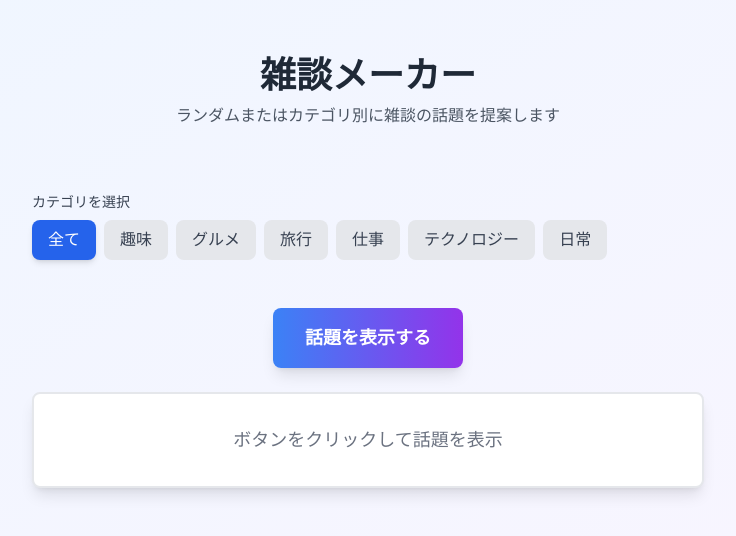
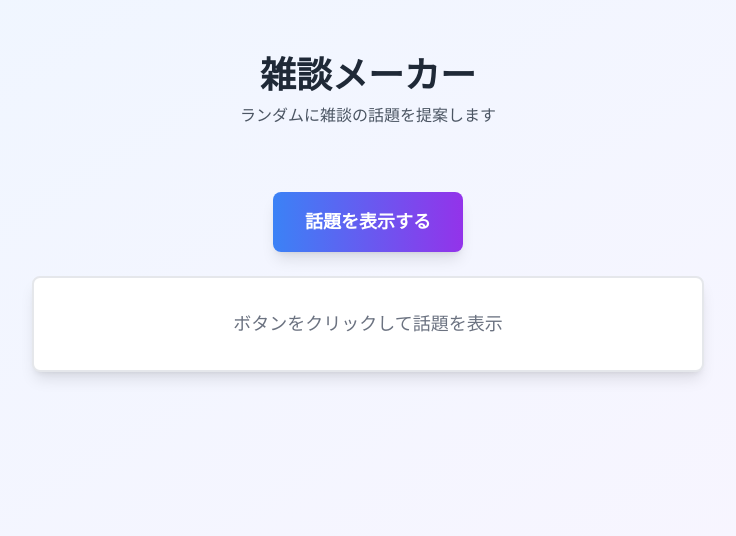
Before and after one commit to hfappmaker/small-talk-maker, a Next.js app: page / in a window 1280 px wide. Shown: the top 536 px of the page, without its empty margins (272-1008 px from the left). Built offline with nearby package versions, Linux system fonts and the light colour scheme.

Commit message:
feat: simplify topic selection and remove unused components

```diff
--- a/app/layout.tsx
+++ b/app/layout.tsx
@@ -15,14 +15,10 @@ export default function RootLayout({
   return (
     <html lang="ja">
       <head>
-        <Script
-          async
-          src="https://pagead2.googlesyndication.com/pagead/js/adsbygoogle.js?client=ca-pub-XXXXXXXXXXXXXXXX"
-          crossOrigin="anonymous"
-          strategy="afterInteractive"
-        />
+        <Script async src="https://pagead2.googlesyndication.com/pagead/js/adsbygoogle.js?client=ca-pub-3718710324489086"
+          crossOrigin="anonymous"></Script>
       </head>
-      <body className="antialiased">
+      <body className="antialiased min-h-screen flex flex-col bg-gradient-to-br from-blue-50 to-purple-50 dark:from-gray-900 dark:to-gray-800">
         {children}
       </body>
     </html>
--- a/app/page.tsx
+++ b/app/page.tsx
@@ -3,58 +3,28 @@
 import { useState } from "react";
 import Header from "@/components/Header";
 import TopicCard from "@/components/TopicCard";
-import CategoryFilter from "@/components/CategoryFilter";
 import RandomButton from "@/components/RandomButton";
-import AdSense from "@/components/AdSense";
-import { getCategories, getRandomTopic } from "@/lib/topics";
+import { getRandomTopic } from "@/lib/topics";
 import { Topic } from "@/types/topic";
 
 export default function Home() {
   const [currentTopic, setCurrentTopic] = useState<Topic | null>(null);
-  const [selectedCategory, setSelectedCategory] = useState<string>("全て");
-
-  const categories = getCategories();
 
   const handleRandomClick = () => {
     try {
-      const topic = getRandomTopic(
-        selectedCategory === "全て" ? undefined : selectedCategory
-      );
+      const topic = getRandomTopic(currentTopic?.id);
       setCurrentTopic(topic);
     } catch (error) {
       console.error("話題の取得に失敗しました:", error);
     }
   };
 
-  const handleCategoryChange = (category: string) => {
-    setSelectedCategory(category);
-    setCurrentTopic(null);
-  };
-
   return (
-    <main className="flex min-h-screen flex-col items-center p-6 bg-gradient-to-br from-blue-50 to-purple-50 dark:from-gray-900 dark:to-gray-800">
+    <main className="flex flex-col items-center p-6 flex-grow">
       <Header />
-
-      <div className="flex flex-col items-center gap-6 mt-8 w-full max-w-4xl flex-grow">
-        <CategoryFilter
-          categories={categories}
-          selectedCategory={selectedCategory}
-          onCategoryChange={handleCategoryChange}
-        />
-
+      <div className="flex flex-col items-center gap-6 mt-8 w-full max-w-4xl">
         <RandomButton onClick={handleRandomClick} />
-
         <TopicCard topic={currentTopic} />
-      </div>
-
-      {/* ページ下部の広告 */}
-      <div className="w-full max-w-4xl mt-auto pt-8 pb-4">
-        <AdSense
-          adSlot="XXXXXXXXXX"
-          adFormat="auto"
-          fullWidthResponsive={true}
-          className="w-full"
-        />
       </div>
     </main>
   );
--- a/components/AdSense.tsx
+++ /dev/null
@@ -1,46 +0,0 @@
-"use client";
-
-import { useEffect } from "react";
-
-interface AdSenseProps {
-  adSlot: string;
-  adFormat?: string;
-  fullWidthResponsive?: boolean;
-  className?: string;
-}
-
-declare global {
-  interface Window {
-    adsbygoogle: unknown[];
-  }
-}
-
-export default function AdSense({
-  adSlot,
-  adFormat = "auto",
-  fullWidthResponsive = true,
-  className = "",
-}: AdSenseProps) {
-  useEffect(() => {
-    try {
-      if (typeof window !== "undefined") {
-        (window.adsbygoogle = window.adsbygoogle || []).push({});
-      }
-    } catch (error) {
-      console.error("AdSense error:", error);
-    }
-  }, []);
-
-  return (
-    <div className={`adsense-container ${className}`}>
-      <ins
-        className="adsbygoogle"
-        style={{ display: "block" }}
-        data-ad-client="ca-pub-XXXXXXXXXXXXXXXX"
-        data-ad-slot={adSlot}
-        data-ad-format={adFormat}
-        data-full-width-responsive={fullWidthResponsive.toString()}
-      />
-    </div>
-  );
-}
--- a/components/CategoryFilter.tsx
+++ /dev/null
@@ -1,36 +0,0 @@
-interface CategoryFilterProps {
-  categories: string[];
-  selectedCategory: string;
-  onCategoryChange: (category: string) => void;
-}
-
-export default function CategoryFilter({
-  categories,
-  selectedCategory,
-  onCategoryChange,
-}: CategoryFilterProps) {
-  const allCategories = ["全て", ...categories];
-
-  return (
-    <div className="w-full max-w-2xl mb-6">
-      <label className="block text-sm font-medium text-gray-700 dark:text-gray-300 mb-2">
-        カテゴリを選択
-      </label>
-      <div className="flex flex-wrap gap-2">
-        {allCategories.map((category) => (
-          <button
-            key={category}
-            onClick={() => onCategoryChange(category)}
-            className={`px-4 py-2 rounded-lg font-medium transition-colors ${
-              selectedCategory === category
-                ? "bg-blue-600 text-white shadow-md"
-                : "bg-gray-200 dark:bg-gray-700 text-gray-700 dark:text-gray-300 hover:bg-gray-300 dark:hover:bg-gray-600"
-            }`}
-          >
-            {category}
-          </button>
-        ))}
-      </div>
-    </div>
-  );
-}
--- a/components/Header.tsx
+++ b/components/Header.tsx
@@ -5,7 +5,7 @@ export default function Header() {
         雑談メーカー
       </h1>
       <p className="text-gray-600 dark:text-gray-400">
-        ランダムまたはカテゴリ別に雑談の話題を提案します
+        ランダムに雑談の話題を提案します
       </p>
     </header>
   );
--- a/components/TopicCard.tsx
+++ b/components/TopicCard.tsx
@@ -17,11 +17,6 @@ export default function TopicCard({ topic }: TopicCardProps) {
 
   return (
     <div className="w-full max-w-2xl p-8 bg-white dark:bg-gray-800 rounded-lg shadow-lg border-2 border-blue-500 dark:border-blue-400 animate-fade-in">
-      <div className="mb-4">
-        <span className="inline-block px-3 py-1 text-sm font-semibold text-blue-700 dark:text-blue-300 bg-blue-100 dark:bg-blue-900 rounded-full">
-          {topic.category}
-        </span>
-      </div>
       <p className="text-2xl font-bold text-gray-800 dark:text-gray-100">
         {topic.content}
       </p>
--- a/lib/topics.ts
+++ b/lib/topics.ts
@@ -1,34 +1,20 @@
-import { Topic, TopicsData } from "@/types/topic";
+import { Topic } from "@/types/topic";
 import topicsData from "@/data/topics.json";
 
 export function getAllTopics(): Topic[] {
   return topicsData.topics;
 }
 
-export function getCategories(): string[] {
-  return topicsData.categories;
-}
-
-export function getRandomTopic(category?: string): Topic {
+export function getRandomTopic(excludeTopicId?: number): Topic {
   let availableTopics = getAllTopics();
 
-  if (category && category !== "全て") {
+  // 前回のトピックを除外（利用可能なトピックが2つ以上ある場合のみ）
+  if (excludeTopicId !== undefined && availableTopics.length > 1) {
     availableTopics = availableTopics.filter(
-      (topic) => topic.category === category
+      (topic) => topic.id !== excludeTopicId
     );
-  }
-
-  if (availableTopics.length === 0) {
-    throw new Error("利用可能な話題がありません");
   }
 
   const randomIndex = Math.floor(Math.random() * availableTopics.length);
   return availableTopics[randomIndex];
 }
-
-export function getTopicsByCategory(category: string): Topic[] {
-  if (category === "全て") {
-    return getAllTopics();
-  }
-  return getAllTopics().filter((topic) => topic.category === category);
-}
--- a/types/topic.ts
+++ b/types/topic.ts
@@ -1,10 +1,4 @@
 export interface Topic {
   id: number;
   content: string;
-  category: string;
 }
-
-export interface TopicsData {
-  topics: Topic[];
-  categories: string[];
-}
```
